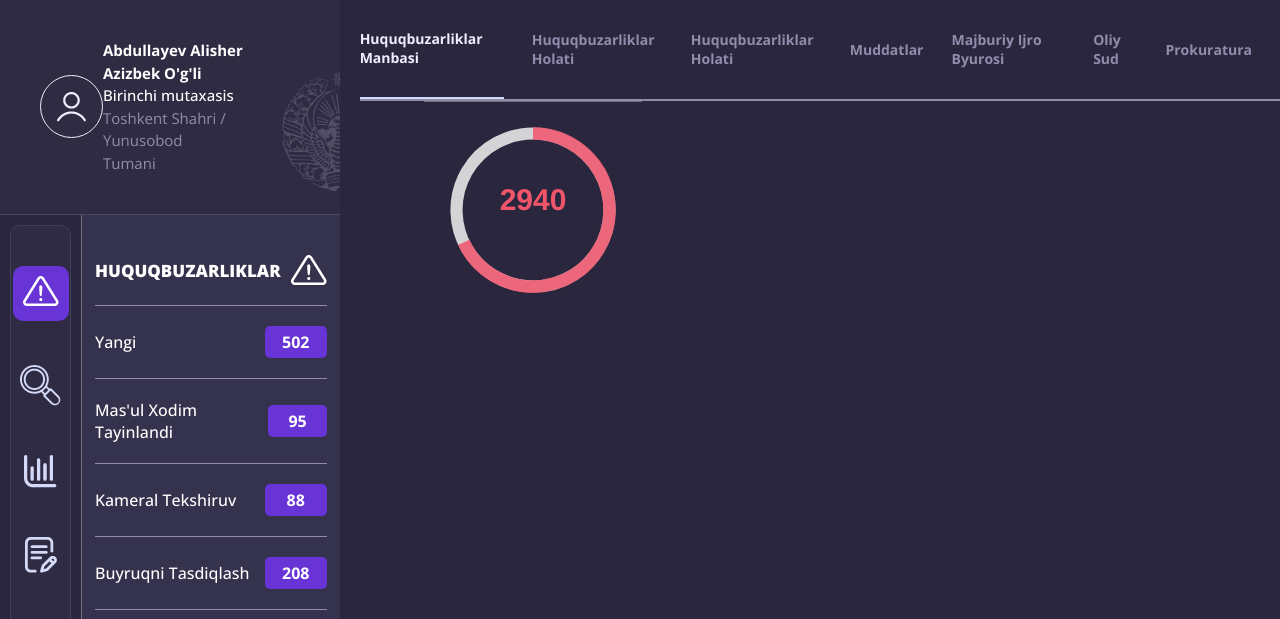
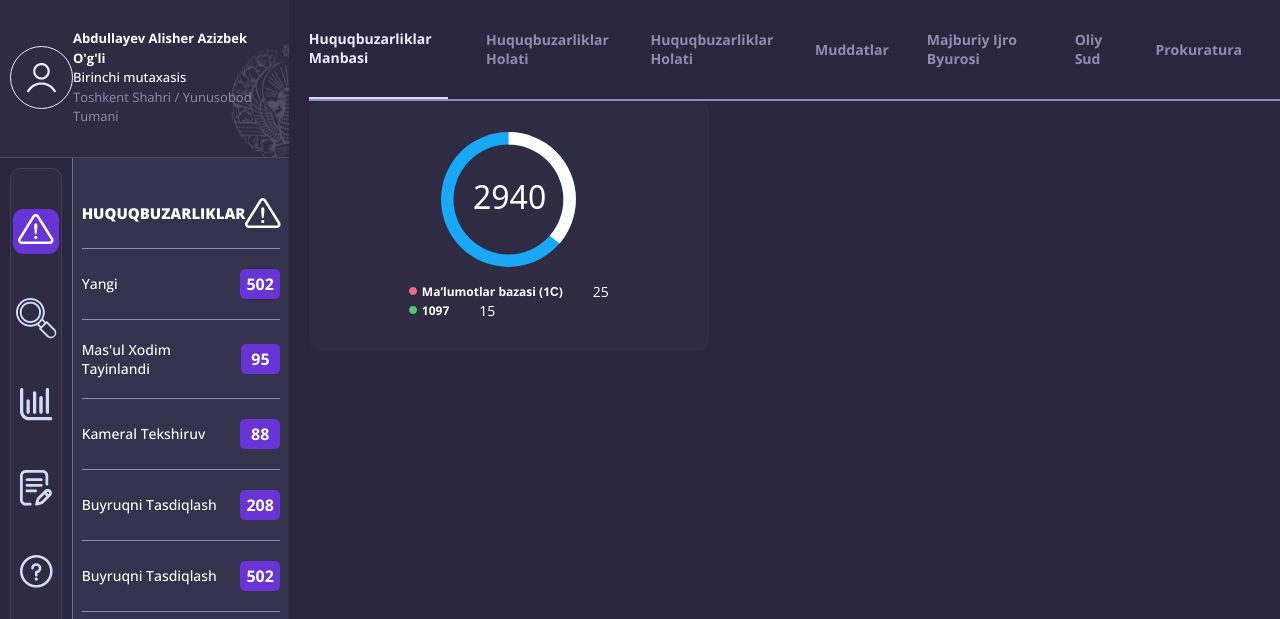
Before and after one commit to msultanovdev/e-yer, a website: page eyer.html in a window 1280 px wide. Shown: the part 79-698 px from the top of the page. Drawn offline with nearby package versions, Linux system fonts and the light colour scheme.

Commit message:
Restyling Sidebar & Adding first diagram

```diff
--- a/eyer.html
+++ b/eyer.html
@@ -120,13 +120,51 @@
                     <a href="#" class="hero-content__link">Oliy Sud</a>
                     <a href="#" class="hero-content__link">Prokuratura</a>
                 </div>
-                <div id="apexcharts1pa3eq96" class="apexcharts-canvas apexcharts1pa3eq96 apexcharts-theme-light" style="width: 344px; height: 220.7px;"><svg id="SvgjsSvg1338" width="344" height="220.70000000000002" xmlns="http://www.w3.org/2000/svg" version="1.1" xmlns:xlink="http://www.w3.org/1999/xlink" xmlns:svgjs="http://svgjs.dev" class="apexcharts-svg" xmlns:data="ApexChartsNS" transform="translate(0, 0)" style="background: transparent;"><g id="SvgjsG1340" class="apexcharts-inner apexcharts-graphical" transform="translate(64, 0)"><defs id="SvgjsDefs1339"><clipPath id="gridRectMask1pa3eq96"><rect id="SvgjsRect1342" width="224" height="242" x="-3" y="-1" rx="0" ry="0" opacity="1" stroke-width="0" stroke="none" stroke-dasharray="0" fill="#fff"></rect></clipPath><clipPath id="forecastMask1pa3eq96"></clipPath><clipPath id="nonForecastMask1pa3eq96"></clipPath><clipPath id="gridRectMarkerMask1pa3eq96"><rect id="SvgjsRect1343" width="222" height="244" x="-2" y="-2" rx="0" ry="0" opacity="1" stroke-width="0" stroke="none" stroke-dasharray="0" fill="#fff"></rect></clipPath>
-                </defs><g id="SvgjsG1344" class="apexcharts-radialbar">
-                    <g id="SvgjsG1345"><g id="SvgjsG1346" class="apexcharts-tracks">
-                        <g id="SvgjsG1347" class="apexcharts-radialbar-track apexcharts-track" rel="1">
-                            <path id="apexcharts-radialbarTrack-0" d="M 109 32.498170731707305 A 76.5018292682927 76.5018292682927 0 1 1 108.98664791202248 32.49817189689679" fill="none" fill-opacity="1" stroke="rgba(242,242,242,0.85)" stroke-opacity="1" stroke-linecap="butt" stroke-width="12.182963414634148" stroke-dasharray="0" class="apexcharts-radialbar-area" data:pathOrig="M 109 32.498170731707305 A 76.5018292682927 76.5018292682927 0 1 1 108.98664791202248 32.49817189689679">
-                            </path></g></g><g id="SvgjsG1349"><g id="SvgjsG1354" class="apexcharts-series apexcharts-radial-series" seriesName="Revenue" rel="1" data:realIndex="0"><path id="SvgjsPath1355" d="M 109 32.498170731707305 A 76.5018292682927 76.5018292682927 0 1 1 39.66579641159804 141.33107010534962" fill="none" fill-opacity="0.85" stroke="rgba(241,85,108,0.85)" stroke-opacity="1" stroke-linecap="butt" stroke-width="12.559756097560978" stroke-dasharray="0" class="apexcharts-radialbar-area apexcharts-radialbar-slice-0" data:angle="245" data:value="68" index="0" j="0" data:pathOrig="M 109 32.498170731707305 A 76.5018292682927 76.5018292682927 0 1 1 39.66579641159804 141.33107010534962"></path></g>
-                            <circle id="SvgjsCircle1350" r="65.41034756097562" cx="109" cy="109" class="apexcharts-radialbar-hollow" fill="transparent"></circle><g id="SvgjsG1351" class="apexcharts-datalabels-group" transform="translate(0, 0) scale(1)" style="opacity: 1;"><text id="SvgjsText1352" font-family="Helvetica, Arial, sans-serif" x="109" y="109" text-anchor="middle" dominant-baseline="auto" font-size="16px" font-weight="600" fill="#f1556c" class="apexcharts-text apexcharts-datalabel-label">2940</text></g></g></g></g><line id="SvgjsLine1356" x1="0" y1="0" x2="218" y2="0" stroke="#b6b6b6" stroke-dasharray="0" stroke-width="1" stroke-linecap="butt" class="apexcharts-ycrosshairs"></line><line id="SvgjsLine1357" x1="0" y1="0" x2="218" y2="0" stroke-dasharray="0" stroke-width="0" stroke-linecap="butt" class="apexcharts-ycrosshairs-hidden"></line></g><g id="SvgjsG1341" class="apexcharts-annotations"></g></svg><div class="apexcharts-legend"></div></div>
+
+
+                <div class="hero-content-state__block">
+
+
+                    <svg xmlns="http://www.w3.org/2000/svg" xmlns:xlink="http://www.w3.org/1999/xlink" width="134.921" height="134.92" viewBox="0 0 134.921 134.92">
+                        <defs>
+                          <linearGradient id="linear-gradient" x1="0.854" y1="0.407" x2="1.597" y2="-0.181" gradientUnits="objectBoundingBox">
+                            <stop offset="0" stop-color="#01c9cb"/>
+                            <stop offset="1" stop-color="#04e09c"/>
+                          </linearGradient>
+                          <clipPath id="clip-path">
+                            <path id="Контур_1190" data-name="Контур 1190" d="M67.46,12.51a54.962,54.962,0,1,0,54.984,54.94A55,55,0,0,0,67.46,12.51Zm0,122.4a67.46,67.46,0,1,1,67.46-67.46A67.548,67.548,0,0,1,67.46,134.91Z" transform="translate(0 0.01)" opacity="0" fill="url(#linear-gradient)" clip-rule="evenodd"/>
+                          </clipPath>
+                        </defs>
+                        <g id="Сгруппировать_1847" data-name="Сгруппировать 1847" transform="translate(-547.976 -259)">
+                          <g id="Слой_x0020_1" transform="translate(547.976 259)">
+                            <path id="Контур_1189" data-name="Контур 1189" d="M67.46,12.51a54.962,54.962,0,1,0,54.984,54.94A55,55,0,0,0,67.46,12.51Zm0,122.4a67.46,67.46,0,1,1,67.46-67.46A67.548,67.548,0,0,1,67.46,134.91Z" transform="translate(0 0.01)" fill="#19a8f5" fill-rule="evenodd"/>
+                            <g id="Сгруппировать_1809" data-name="Сгруппировать 1809" transform="translate(0 0)" clip-path="url(#clip-path)">
+                              <g id="_2392061049312" transform="translate(67.592 -60.5)">
+                                <path id="_1" data-name="1" d="M15.44-13.83H172.249V219.107L97.784,182.728,33.739,132.6l-18.3-19.043Z" transform="translate(-15.44 13.83)" fill="#fff" fill-rule="evenodd"/>
+                              </g>
+                            </g>
+                            <path id="Контур_1191" data-name="Контур 1191" d="M67.46,12.51a54.962,54.962,0,1,0,54.984,54.94A55,55,0,0,0,67.46,12.51Zm0,122.4a67.46,67.46,0,1,1,67.46-67.46A67.548,67.548,0,0,1,67.46,134.91Z" transform="translate(0 0.01)" fill="none" fill-rule="evenodd"/>
+                          </g>
+                          <text id="_2940" data-name="2940" transform="translate(579.976 336.355)" fill="#fff" font-size="32" font-family="SegoeUI, Segoe UI"><tspan x="0" y="0">2940</tspan></text>
+                        </g>
+                      </svg>
+
+                      <div class="hero-content__state__wrapper">
+                        <div class="hero-content-state__desc">
+                            <img class="hero-content-state__icon" src="./assets/red.png" alt="red">
+                            <p class="hero-content-state__text">Ma’lumotlar bazasi (1С)</p>
+                            <span>25</span>
+                        </div>
+                        <div class="hero-content-state__desc">
+                            <img class="hero-content-state__icon" src="./assets/green.png" alt="red">
+                            <p class="hero-content-state__text">1097</p>
+                            <span>15</span>
+                        </div>
+                      </div>
+
+                </div>
+
+
             </div>
 
     </section>
--- a/style.css
+++ b/style.css
@@ -40,7 +40,6 @@ a {
     margin-left: 35px;
 }
 .header__context {
-    margin-left: 50px;
     font-size: 15px;
     font-weight: medium;
 }
@@ -76,18 +75,18 @@ a {
 /* sidebar */
 
 .sidebar {
-    width: 400px;
+    width: 330px;
 }
 .sidebar__account__title {
-    font-size: 15px;
+    font-size: 13px;
     font-weight: 700;
 }
 .sidebar__account__info {
-    font-size: 15px;
+    font-size: 13px;
     font-weight: 500;
 }
 .sidebar__account__adress {
-    font-size: 15px;
+    font-size: 13px;
     font-weight: 400;
     color: #928CAC;
 }
@@ -96,7 +95,7 @@ a {
     background-position: right;
     background-color: #2F2B43;
     border-bottom: 1px solid #4B4962;
-    padding: 40px;
+    padding: 30px 10px;
     line-height: 1.5;
     display: flex;
     align-items: center;
@@ -120,7 +119,7 @@ a {
     margin: 22px 10px;
 }
 .sidebar__tools__item-active {
-    padding: 10px;
+    padding: 5px;
     border-radius: 10px;
     background-color: #6834D5;
 }
@@ -140,17 +139,17 @@ a {
     justify-content: space-between;
     align-items: center;
     padding: 20px 0px;
-    width: 90%;
+    width: 92%;
     margin: 0 auto;
     border-bottom: 1px solid #928CAC;
 }
 .sidebar__article__title {
-    font-size: 17px;
+    font-size: 15px;
     font-weight: 800;
     text-transform: uppercase;
 }
 .sidebar__article__text {
-    font-size: 16px;
+    font-size: 14px;
     font-weight: 500;
 }
 .sidebar__article__wrapper {
@@ -163,8 +162,8 @@ a {
     font-size: 16px;
     font-weight: 700;
     color: #FFFFFF;
-    height: 32px;
-    width: 62px;
+    height: 30px;
+    width: 40px;
     background-color: #6834D5;
     border-radius: 5px;
 }
@@ -182,7 +181,7 @@ a {
     font-size: 14px;
     font-weight: 700;
     padding: 30px 0px;
-    margin-right: 28px;
+    margin-right: 38px;
 }
 .hero-content__link-active {
     color: #EFECFF;
@@ -199,3 +198,38 @@ a {
     font-weight: 900;
     color: white;
 }
+.hero-content-state__block {
+    background-color: #2F2B43;
+    border-radius: 10px;
+    width: 400px;
+    height: 250px;
+    display: flex;
+    align-items: center;
+    flex-direction: column;
+    justify-content: center;
+}
+.hero-content-state__desc {
+    display: flex;
+    align-items: center;
+    justify-content: space-between;
+}
+.hero-content-state__icon {
+    margin-right: 5px;
+    width: 8px;
+    height: 8px;
+}
+.hero-content-state__text {
+    font-size: 12px;
+    font-weight: 700;
+}
+.hero-content__state__wrapper {
+    margin-top: 15px;
+    display: flex;
+    flex-direction: column;
+    align-items: flex-start;
+    justify-content: space-around;
+}
+.hero-content-state__desc span {
+    font-size: 14px;
+    margin-left: 30px;
+}
```
